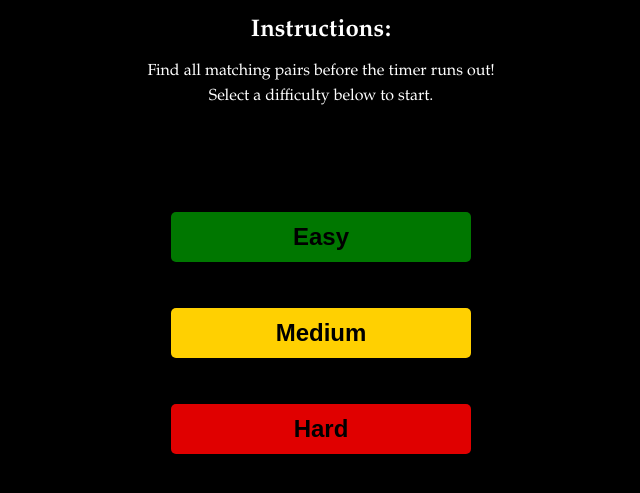
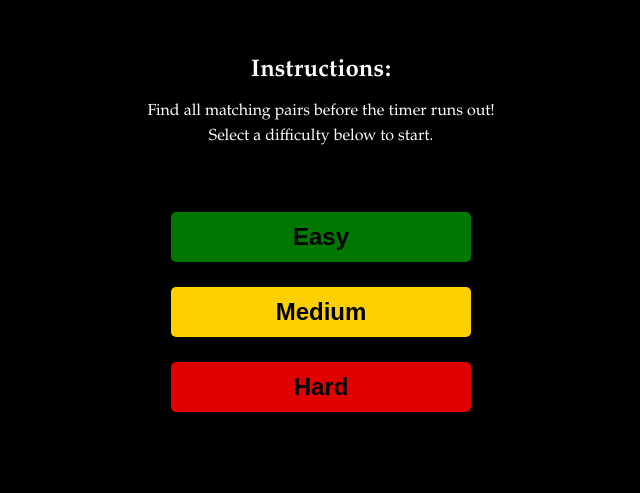
Before and after one commit to Deniro5/MatchingGame, a React app: page / in a window 1280 px wide. Shown: the part 183-676 px from the top of the page, without its empty margins (319-959 px from the left). Built offline with nearby package versions, Linux system fonts and the light colour scheme.

Commit message:
fixed style issue

```diff
--- a/src/scss/components/_home.scss
+++ b/src/scss/components/_home.scss
@@ -20,7 +20,7 @@
 .buttonContainer {
   position:relative;
   height:100vh;
-  margin-top:-40px;
+
 
   button {
     width:300px;
@@ -43,7 +43,7 @@
     background:whitesmoke;
   }
   position: absolute;
-  top:45%;
+  top:40%;
   left:50%;
   margin-top:-25px;
   margin-left:-150px;
@@ -55,9 +55,9 @@
     background:whitesmoke;
   }
   position: absolute;
-  top:57%;
+  top:40%;
   left:50%;
-  margin-top:-25px;
+  margin-top:50px;
   margin-left:-150px;
 }
 
@@ -67,9 +67,9 @@
     background:whitesmoke;
   }
   position: absolute;
-  top:69%;
+  top:40%;
   left:50%;
-  margin-top:-25px;
+  margin-top:125px;
   margin-left:-150px;
 }
 
```
